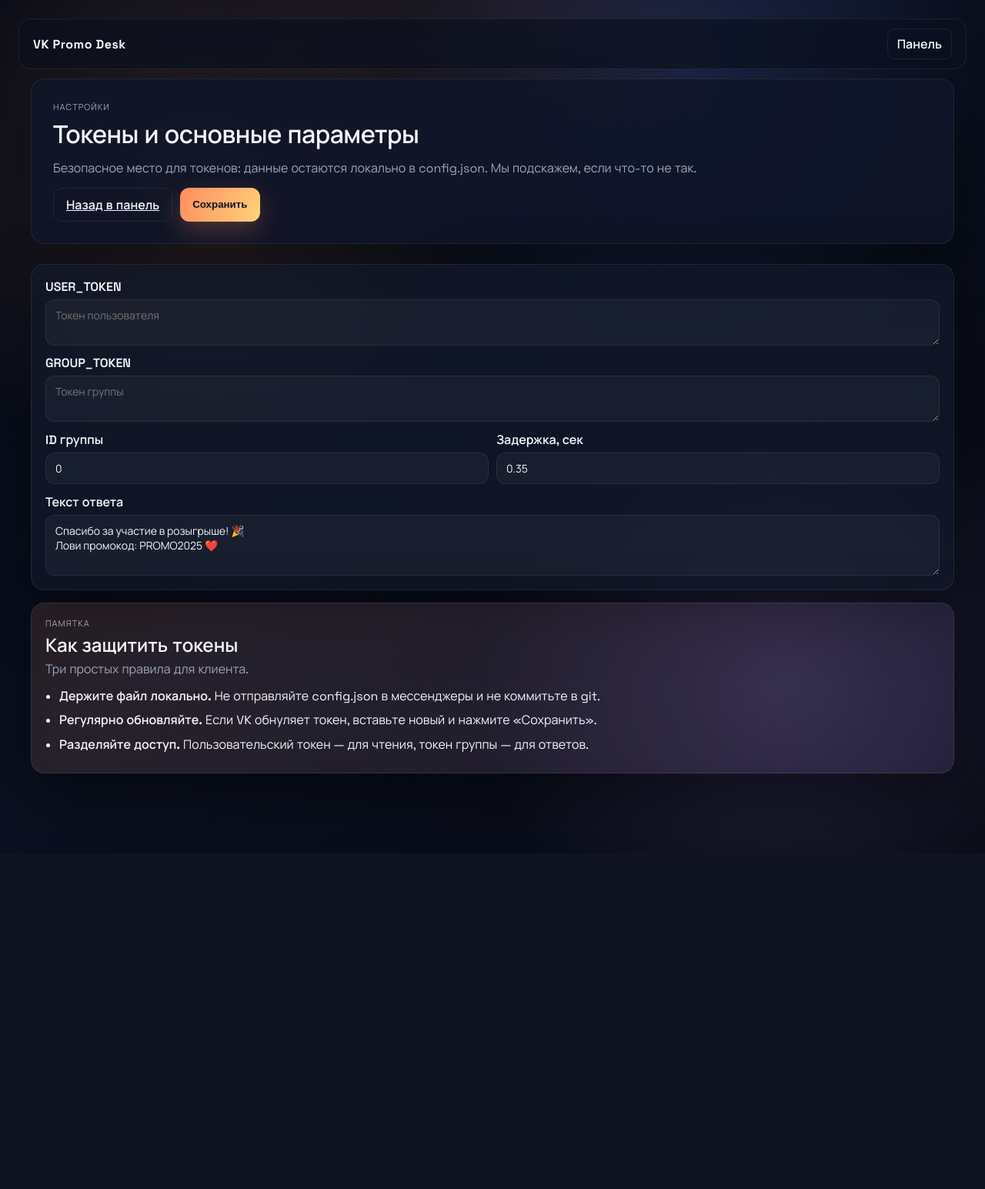
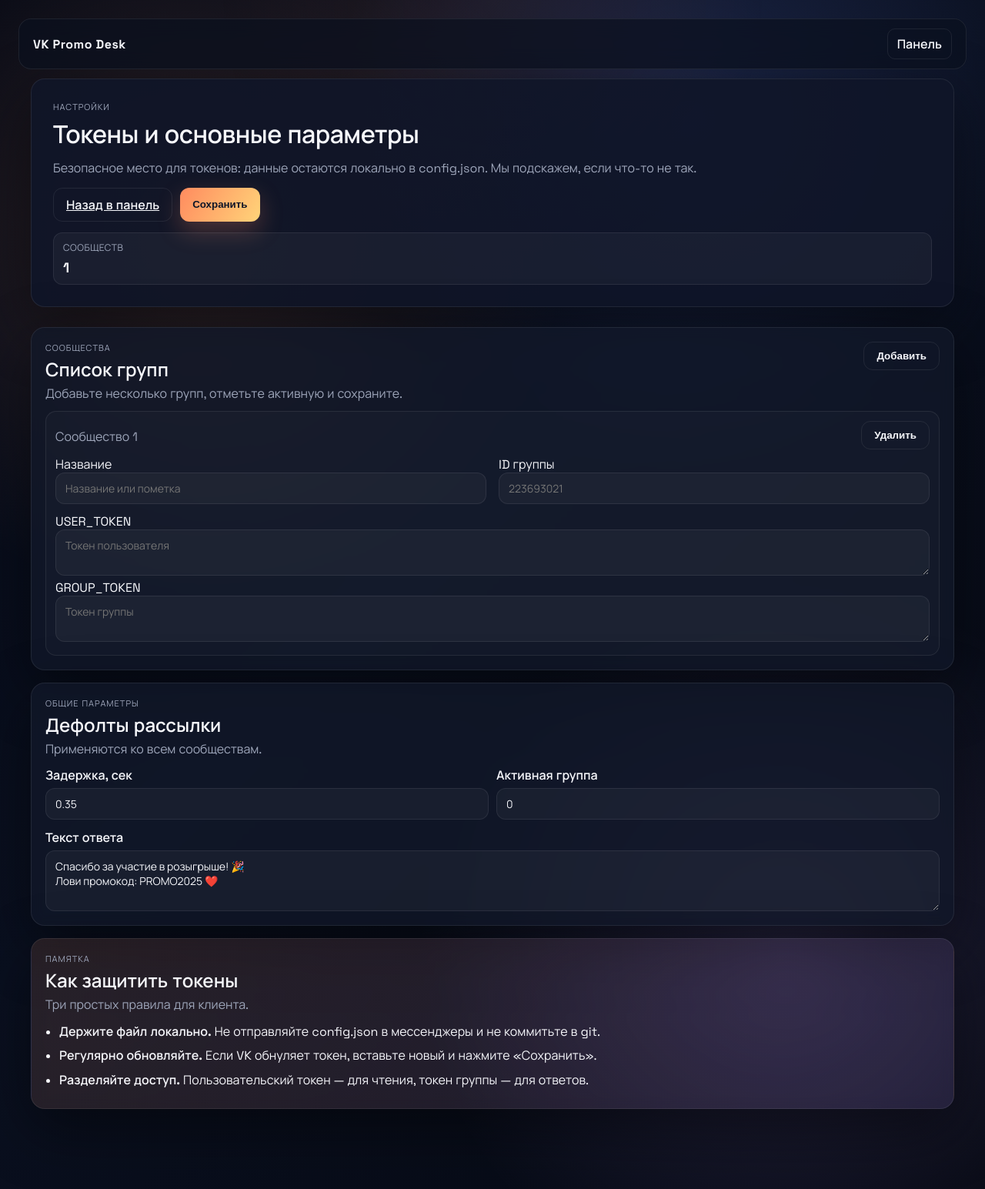
Before and after one commit to bezzego/vk_gorb_bot, a FastAPI app: page /settings in a window 1280 px wide. Shown: the whole page at 77% size. Before the commit the page ends 1065 px from the top, so only its background shows below. Run offline with FastAPI, Linux system fonts and the light colour scheme.

Commit message:
правки

```diff
--- a/backend/app.py
+++ b/backend/app.py
@@ -7,7 +7,14 @@ from fastapi.staticfiles import StaticFiles
 from fastapi.templating import Jinja2Templates
 from pydantic import BaseModel, Field, validator
 
-from storage import BotConfig, config_to_dict, load_config, save_config, update_config
+from storage import (
+    BotConfig,
+    config_to_dict,
+    get_active_community,
+    load_config,
+    save_config,
+    update_config,
+)
 from tasks import TaskState, tasks
 from vk_service import VKService
 from database import (
@@ -26,10 +33,16 @@ templates = Jinja2Templates(directory=str(TEMPLATES_DIR))
 app.mount("/static", StaticFiles(directory=str(STATIC_DIR)), name="static")
 
 
-class ConfigPayload(BaseModel):
+class CommunityPayload(BaseModel):
+    name: str | None = ""
+    group_id: int
     user_token: str
     group_token: str
-    group_id: int
+
+
+class ConfigPayload(BaseModel):
+    communities: list[CommunityPayload]
+    active_group_id: int | None = None
     request_delay: float = Field(ge=0.05, le=30.0)
     promo_message: str
 
@@ -87,13 +100,42 @@ async def get_config():
 @app.post("/api/config")
 async def save_config_api(payload: ConfigPayload):
     payload_dict = payload.model_dump() if hasattr(payload, "model_dump") else payload.dict()
+
+    if not payload_dict.get("communities"):
+        raise HTTPException(status_code=400, detail="Нужно добавить хотя бы одно сообщество")
+
+    if not payload_dict.get("active_group_id"):
+        payload_dict["active_group_id"] = payload_dict["communities"][0]["group_id"]
+
     cfg = update_config(payload_dict)
     return {"ok": True, "config": config_to_dict(cfg)}
 
 
+class ActiveGroupPayload(BaseModel):
+    group_id: int
+
+
+@app.post("/api/config/active")
+async def set_active_group(payload: ActiveGroupPayload):
+    cfg = load_config()
+    if not any(c.group_id == payload.group_id for c in cfg.communities):
+        raise HTTPException(status_code=400, detail="Сообщество не найдено")
+    cfg.active_group_id = payload.group_id
+    # обновляем legacy поля для совместимости
+    active = get_active_community(cfg)
+    if active:
+        cfg.group_id = active.group_id
+        cfg.user_token = active.user_token
+        cfg.group_token = active.group_token
+    save_config(cfg)
+    return config_to_dict(cfg)
+
+
 @app.get("/api/posts")
-async def get_posts(limit: int = 20):
+async def get_posts(limit: int = 100):
     cfg = load_config()
+    if not get_active_community(cfg):
+        raise HTTPException(status_code=400, detail="Не выбрано сообщество")
     client = VKService(cfg)
     safe_limit = max(1, min(limit, 100))
     try:
@@ -107,8 +149,9 @@ async def get_posts(limit: int = 20):
 async def start_campaign(payload: SendPayload):
     cfg = load_config()
     promo_message = (payload.message or cfg.promo_message).strip()
+    active = get_active_community(cfg)
 
-    if not cfg.user_token or not cfg.group_token:
+    if not active or not active.user_token or not active.group_token:
         raise HTTPException(status_code=400, detail="Сначала сохраните токены и группу")
 
     if not promo_message:
@@ -186,11 +229,12 @@ async def get_task(task_id: str):
 async def get_group_info_api():
     """Получает информацию о группе."""
     cfg = load_config()
-    if not cfg.user_token or not cfg.group_id:
+    active = get_active_community(cfg)
+    if not active or not active.user_token or not active.group_id:
         raise HTTPException(status_code=400, detail="Токены не настроены")
 
     # Проверяем кэш в БД
-    cached_info = get_group_info(cfg.group_id)
+    cached_info = get_group_info(active.group_id)
 
     # Если кэш свежий (менее часа), возвращаем его
     if cached_info:
@@ -204,7 +248,7 @@ async def get_group_info_api():
         client = VKService(cfg)
         group_data = await client.get_group_info()
         if group_data:
-            save_group_info(cfg.group_id, group_data)
+            save_group_info(active.group_id, group_data)
             return group_data
         else:
             return cached_info or {}
@@ -219,7 +263,8 @@ async def get_group_info_api():
 async def get_post_details_api(post_id: int):
     """Получает детальную информацию о посте."""
     cfg = load_config()
-    if not cfg.user_token:
+    active = get_active_community(cfg)
+    if not active or not active.user_token:
         raise HTTPException(status_code=400, detail="Токены не настроены")
 
     try:
--- a/front/static/js/state.js
+++ b/front/static/js/state.js
@@ -4,6 +4,8 @@ export const state = {
     selected: new Set((window.__CONFIG__ && window.__CONFIG__.post_ids) || []),
     currentTaskId: null,
     pollHandle: null,
+    communities: (window.__CONFIG__ && window.__CONFIG__.communities) || [],
+    activeGroupId: (window.__CONFIG__ && window.__CONFIG__.active_group_id) || null,
 };
 
 export const els = {
@@ -26,4 +28,5 @@ export const els = {
     statusDot: document.getElementById("status-dot"),
     log: document.getElementById("log"),
     tasksTable: document.getElementById("tasks-table"),
+    communitySelect: document.getElementById("community-select"),
 };
--- a/front/static/settings.js
+++ b/front/static/settings.js
@@ -1,7 +1,16 @@
 const els = {
     toast: document.getElementById("toast"),
     btnSave: document.getElementById("btn-save-config"),
-    configForm: document.getElementById("config-form"),
+    btnAddCommunity: document.getElementById("btn-add-community"),
+    communitiesList: document.getElementById("communities-list"),
+    requestDelay: document.getElementById("request_delay"),
+    promoMessage: document.getElementById("promo_message"),
+    communityCount: document.getElementById("community-count"),
+};
+
+const state = {
+    communities: (window.__CONFIG__ && window.__CONFIG__.communities) || [],
+    activeGroupId: (window.__CONFIG__ && window.__CONFIG__.active_group_id) || null,
 };
 
 function toast(message, isError = false) {
@@ -12,20 +21,109 @@ function toast(message, isError = false) {
     setTimeout(() => els.toast.classList.remove("show"), 2400);
 }
 
-function serializeConfigForm() {
-    const formData = new FormData(els.configForm);
-    return {
-        user_token: formData.get("user_token")?.toString().trim() || "",
-        group_token: formData.get("group_token")?.toString().trim() || "",
-        group_id: Number(formData.get("group_id")),
-        request_delay: Number(formData.get("request_delay")),
-        promo_message: formData.get("promo_message")?.toString() || "",
-    };
+function updateSummary() {
+    if (els.communityCount) {
+        els.communityCount.textContent = state.communities.length || 0;
+    }
+}
+
+function renderCommunities() {
+    if (!els.communitiesList) return;
+    els.communitiesList.innerHTML = "";
+    if (!state.communities.length) {
+        const empty = document.createElement("div");
+        empty.className = "empty";
+        empty.textContent = "Добавьте первую группу";
+        els.communitiesList.appendChild(empty);
+        return;
+    }
+
+    state.communities.forEach((c, idx) => {
+        const item = document.createElement("div");
+        item.className = "community-item";
+        item.innerHTML = `
+            <div class="community-header">
+                <div class="community-actions">
+                    <span class="muted">Сообщество ${idx + 1}</span>
+                </div>
+                <button type="button" class="btn ghost btn-remove" data-index="${idx}">Удалить</button>
+            </div>
+            <div class="two-cols">
+                <label>
+                    <span>Название</span>
+                    <input type="text" class="input-name" value="${c.name || ""}" placeholder="Название или пометка">
+                </label>
+                <label>
+                    <span>ID группы</span>
+                    <input type="number" class="input-group" value="${c.group_id || ""}" placeholder="223693021">
+                </label>
+            </div>
+            <label>
+                <span>USER_TOKEN</span>
+                <textarea class="input-user-token" rows="2" placeholder="Токен пользователя">${c.user_token || ""}</textarea>
+            </label>
+            <label>
+                <span>GROUP_TOKEN</span>
+                <textarea class="input-group-token" rows="2" placeholder="Токен группы">${c.group_token || ""}</textarea>
+            </label>
+        `;
+
+        item.querySelector(".btn-remove").addEventListener("click", () => {
+            state.communities.splice(idx, 1);
+            if (state.activeGroupId === c.group_id) {
+                state.activeGroupId = state.communities[0]?.group_id || null;
+            }
+            renderCommunities();
+        });
+
+        els.communitiesList.appendChild(item);
+    });
+    updateSummary();
+}
+
+function addCommunity() {
+    state.communities.push({
+        name: "",
+        group_id: "",
+        user_token: "",
+        group_token: "",
+    });
+    renderCommunities();
+}
+
+function collectCommunities() {
+    const items = Array.from(document.querySelectorAll(".community-item"));
+    return items.map((item, idx) => {
+        const name = item.querySelector(".input-name")?.value.trim() || "";
+        const groupId = Number(item.querySelector(".input-group")?.value);
+        const userToken = item.querySelector(".input-user-token")?.value.trim() || "";
+        const groupToken = item.querySelector(".input-group-token")?.value.trim() || "";
+        const radio = item.querySelector("input[name='activeGroup']");
+        if (radio?.checked) {
+            state.activeGroupId = groupId;
+        }
+        return {
+            name,
+            group_id: groupId,
+            user_token: userToken,
+            group_token: groupToken,
+        };
+    });
 }
 
 async function saveConfig() {
     try {
-        const payload = serializeConfigForm();
+        const communities = collectCommunities().filter((c) => c.group_id && (c.user_token || c.group_token));
+        if (!communities.length) {
+            toast("Добавьте хотя бы одно сообщество и заполните ID/токены", true);
+            return;
+        }
+        const payload = {
+            communities,
+            active_group_id: communities[0].group_id,
+            request_delay: Number(els.requestDelay.value),
+            promo_message: els.promoMessage.value,
+        };
         const res = await fetch("/api/config", {
             method: "POST",
             headers: { "Content-Type": "application/json" },
@@ -43,6 +141,26 @@ function bindEvents() {
         e.preventDefault();
         saveConfig();
     });
+    els.btnAddCommunity?.addEventListener("click", (e) => {
+        e.preventDefault();
+        addCommunity();
+    });
 }
 
-document.addEventListener("DOMContentLoaded", bindEvents);
+function init() {
+    if (!state.communities.length && window.__CONFIG__) {
+        state.communities = [
+            {
+                name: "",
+                group_id: window.__CONFIG__.group_id || "",
+                user_token: window.__CONFIG__.user_token || "",
+                group_token: window.__CONFIG__.group_token || "",
+            },
+        ];
+    }
+    renderCommunities();
+    bindEvents();
+    updateSummary();
+}
+
+document.addEventListener("DOMContentLoaded", init);
--- a/front/static/style.css
+++ b/front/static/style.css
@@ -143,6 +143,16 @@ body {
     background: rgba(255, 255, 255, 0.02);
 }
 
+select.select {
+    width: 100%;
+    padding: 10px 12px;
+    border-radius: 10px;
+    border: 1px solid var(--border);
+    background: rgba(255, 255, 255, 0.05);
+    color: var(--text);
+    font-weight: 600;
+}
+
 .metric .label {
     color: var(--muted);
     margin: 0;
@@ -213,6 +223,34 @@ body {
 
 .card.callout {
     background: linear-gradient(120deg, rgba(255, 155, 107, 0.12), rgba(183, 148, 255, 0.12));
+}
+
+.hero-stats {
+    display: grid;
+    grid-template-columns: repeat(auto-fit, minmax(180px, 1fr));
+    gap: 10px;
+    margin-top: 14px;
+}
+
+.mini-card {
+    padding: 10px 12px;
+    border: 1px solid var(--border);
+    border-radius: 12px;
+    background: rgba(255, 255, 255, 0.04);
+}
+
+.mini-card .label {
+    margin: 0;
+    color: var(--muted);
+    font-size: 12px;
+    text-transform: uppercase;
+    letter-spacing: 0.5px;
+}
+
+.mini-card .value {
+    margin: 6px 0 0;
+    font-weight: 700;
+    font-size: 18px;
 }
 
 .card-header {
@@ -602,6 +640,54 @@ textarea:focus {
     margin-bottom: 6px;
 }
 
+.community-list {
+    display: flex;
+    flex-direction: column;
+    gap: 16px;
+}
+
+.community-item {
+    border: 1px solid var(--border);
+    border-radius: 14px;
+    padding: 12px;
+    background: rgba(255, 255, 255, 0.02);
+    transition: border-color 0.2s ease, box-shadow 0.2s ease;
+}
+
+.community-item.active {
+    border-color: rgba(255, 155, 107, 0.35);
+    box-shadow: 0 12px 40px rgba(255, 155, 107, 0.15);
+}
+
+.community-item label {
+    margin-bottom: 12px;
+}
+
+.community-header {
+    display: flex;
+    justify-content: space-between;
+    align-items: center;
+    margin-bottom: 8px;
+}
+
+.radio {
+    display: inline-flex;
+    gap: 8px;
+    align-items: center;
+    color: var(--muted);
+    font-weight: 600;
+}
+
+.community-actions {
+    display: flex;
+    gap: 8px;
+    flex-wrap: wrap;
+}
+
+.community-item .two-cols {
+    gap: 16px;
+}
+
 @media (max-width: 900px) {
     body {
         padding: 16px;
--- a/front/templates/index.html
+++ b/front/templates/index.html
@@ -30,6 +30,12 @@
             </div>
         </div>
         <div class="hero-metrics">
+            <div class="metric">
+                <p class="label">Сообщество</p>
+                <select id="community-select" class="select">
+                    <option>Загрузка...</option>
+                </select>
+            </div>
             <div class="metric">
                 <p class="label">Группа</p>
                 <p class="value" id="metric-group-name">Загрузка...</p>
--- a/front/templates/settings.html
+++ b/front/templates/settings.html
@@ -27,28 +27,45 @@
                     <a class="btn ghost" href="/">Назад в панель</a>
                     <button class="btn primary" id="btn-save-config">Сохранить</button>
                 </div>
+                <div class="hero-stats">
+                    <div class="mini-card">
+                        <p class="label">Сообществ</p>
+                        <p class="value" id="community-count">{{ config.communities | length if config.communities else 1 }}</p>
+                    </div>
+                </div>
             </div>
         </header>
 
         <section class="grid single">
             <article class="card wide">
+            <div class="card-header">
+                <div>
+                    <p class="eyebrow">Сообщества</p>
+                    <h2>Список групп</h2>
+                    <p class="muted">Добавьте несколько групп, отметьте активную и сохраните.</p>
+                </div>
+                <button class="btn ghost" id="btn-add-community" type="button">Добавить</button>
+            </div>
+            <div id="communities-list" class="community-list"></div>
+        </article>
+
+        <article class="card wide">
+            <div class="card-header">
+                <div>
+                    <p class="eyebrow">Общие параметры</p>
+                    <h2>Дефолты рассылки</h2>
+                    <p class="muted">Применяются ко всем сообществам.</p>
+                </div>
+            </div>
             <form id="config-form" class="form-grid">
-                <label>
-                    <span>USER_TOKEN</span>
-                    <textarea name="user_token" id="user_token" rows="2" placeholder="Токен пользователя">{{ config.user_token }}</textarea>
-                </label>
-                <label>
-                    <span>GROUP_TOKEN</span>
-                    <textarea name="group_token" id="group_token" rows="2" placeholder="Токен группы">{{ config.group_token }}</textarea>
-                </label>
                 <div class="two-cols">
-                    <label>
-                        <span>ID группы</span>
-                        <input type="number" name="group_id" id="group_id" value="{{ config.group_id }}" placeholder="223693021">
-                    </label>
                     <label>
                         <span>Задержка, сек</span>
                         <input type="number" step="0.05" min="0.05" max="30" name="request_delay" id="request_delay" value="{{ config.request_delay }}">
+                    </label>
+                    <label>
+                        <span>Активная группа</span>
+                        <input type="number" disabled value="{{ config.active_group_id or config.group_id }}">
                     </label>
                 </div>
                 <label>
@@ -57,6 +74,7 @@
                 </label>
             </form>
         </article>
+
         <article class="card wide callout">
             <div class="card-header">
                 <div>
```
Also changed, not shown: backend/storage.py (+50 -1 lines), backend/vk_service.py (+7 -4 lines), front/static/js/api.js (+14 -1 lines), front/static/js/main.js (+40 -2 lines), front/static/js/ui.js (+16 -0 lines). Lines whose indentation alone changed are shown as unchanged.
